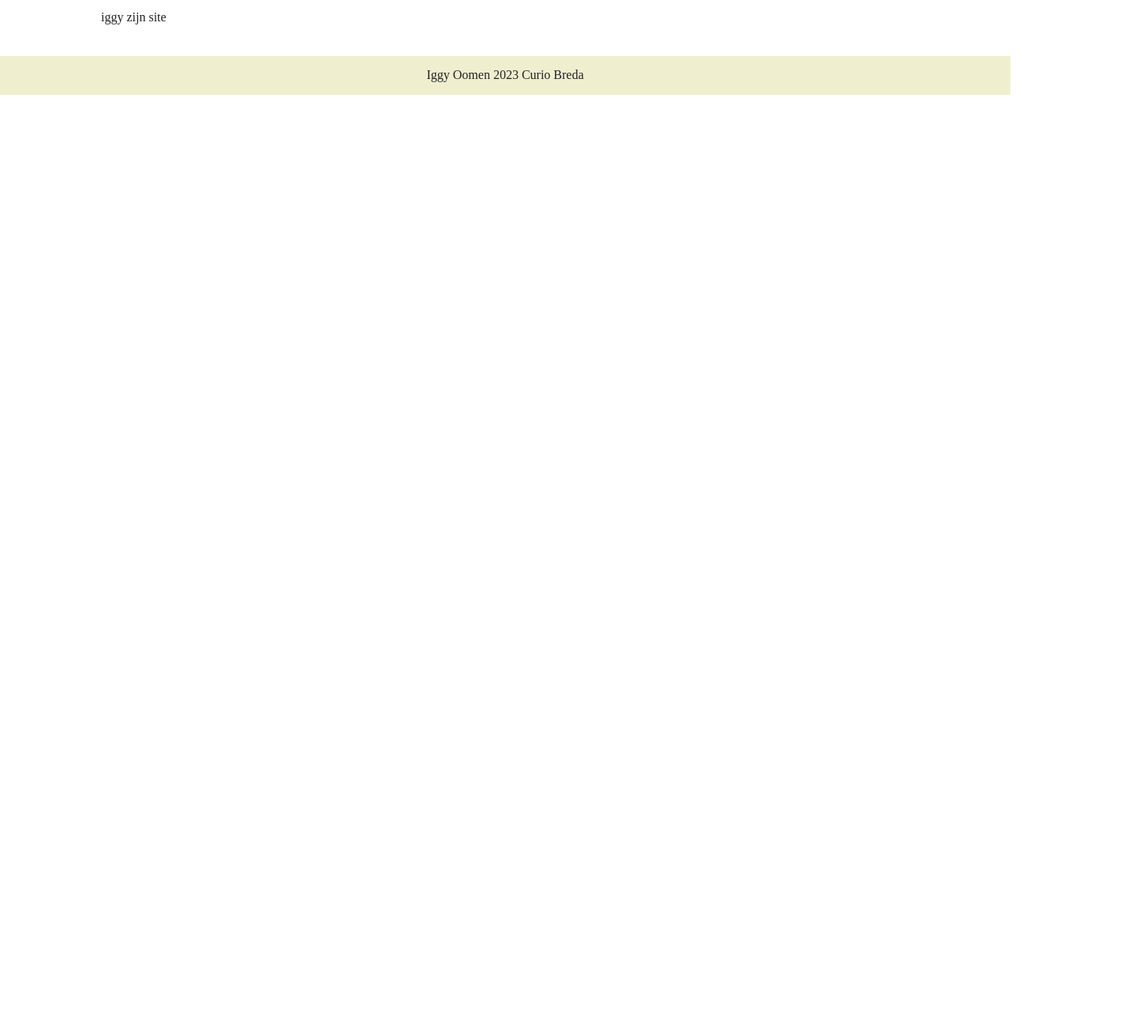
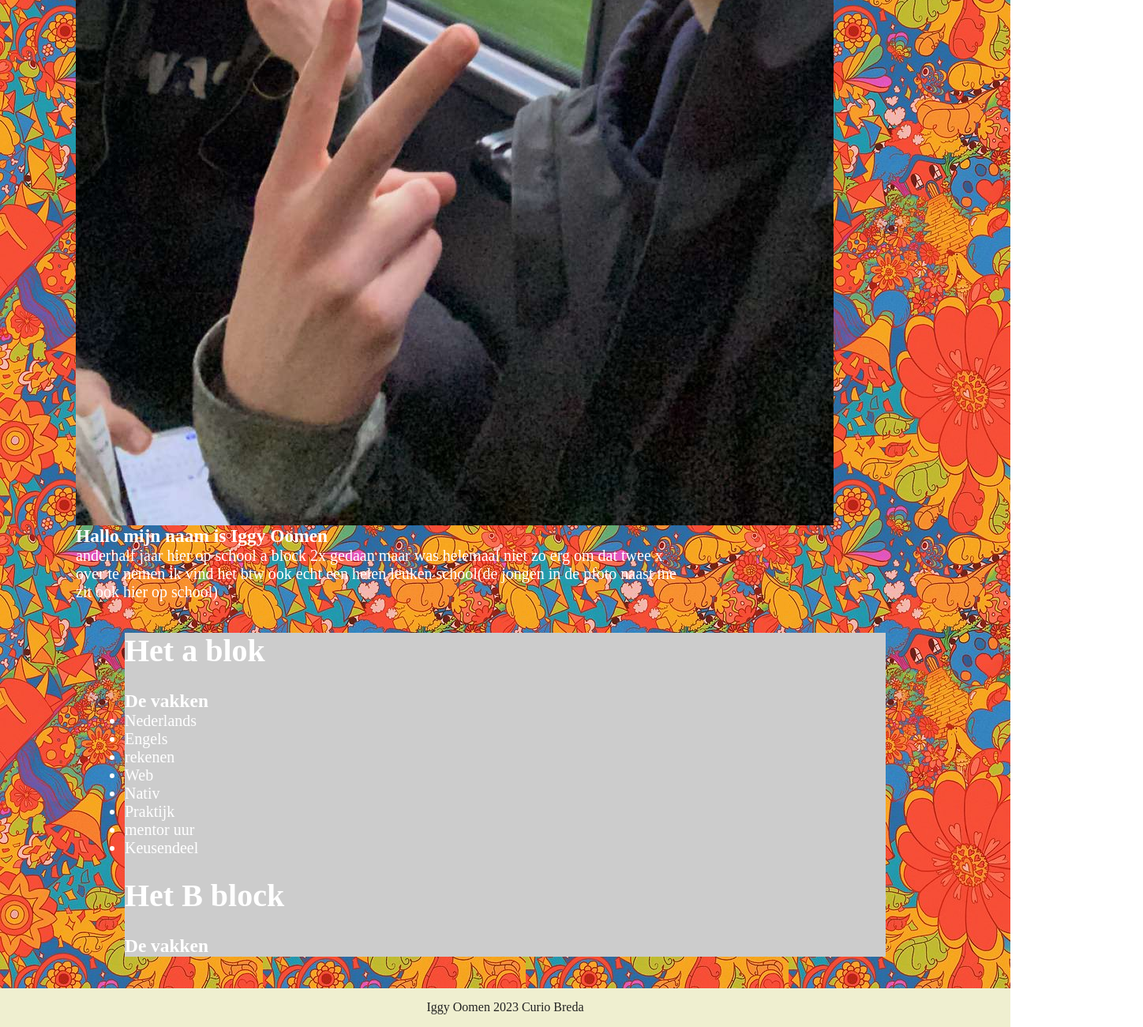
Before and after one commit to iggyoomen/opendag_Cblok, a plain HTML site: page index.html in a window 1280 px wide. Shown: the part 1127-2427 px from the top of the page at 79% size, 1448 px wide, since content can reach past the window. Before the commit the page ends 1247 px from the top, so only its background shows below. Drawn offline with Linux system fonts and the light colour scheme.

Commit message:
Main aan begonen
gewoon de vakken van a en b block er al bij gedaan

```diff
--- a/index.html
+++ b/index.html
@@ -14,25 +14,40 @@
             <header>
                 <div class="wrapper">
                     <div class="wow">
-                        <div class="ja">
-                            <img src="img/ja.png" alt="">
-
-                        </div>
-                        <div class="aids">
-                            <img src="img/aids.jpg" alt="">
+                        <div class="jaa">
+                            <img src="img/IGGY.jpg" alt="">
+                                <h3>Hallo mijn naam is Iggy Oomen</h3>
+                                <p>anderhalf jaar hier op school a block 2x gedaan maar was helemaal niet zo erg om dat twee x over te nemen ik vind het btw ook echt een helen leuken school(de jongen in de pfoto naast me zit ook hier op school)</p>
                         </div>
                     </div>
                 </div>
             </header>
         </div>
     </div>
-    <div class="wrapper">
-        <main>
-
-            <p>iggy zijn site</p>
-        </main>
-    </div>
-
+        <div class="wrapper">
+            <main>
+                <div class="blokzetter">
+                    <div class="Ablok">
+                        <h1>Het a blok</h1>
+                        <h3>De vakken</h3>
+                        <ul>
+                            <li>Nederlands</li>
+                            <li>Engels</li>
+                            <li>rekenen</li>
+                            <li>Web</li>
+                            <li>Nativ</li>
+                            <li>Praktijk</li>
+                            <li>mentor uur</li>
+                            <li>Keusendeel</li>
+                        </ul>
+                    </div>
+                    <div class="Bblok">
+                        <H1>Het B block</H1>
+                        <h3>De vakken</h3>
+                    </div>
+                </div>
+            </main>
+        </div>
     <footer> Iggy Oomen 2023 Curio Breda</footer>
 </body>
 </html>
--- a/main.css
+++ b/main.css
@@ -93,14 +93,12 @@ textarea {
 }
 
 body {
-    background-image: url(img/aids.jpg);
-    background-repeat: no-repeat;
-}
-
-.bheader{
     background-image: url(./img/ezgif.com-webp-to-jpg.jpg);;
     margin: 40px;
 }
+
+
+
 
 header {
     display: grid;
@@ -140,7 +138,20 @@ main{
     color: white;
 }
 
+.ja{
+    margin-top: 15px;
+    display: flex;
+    justify-content: left;
 
+}
+main{
+    text-decoration: none;
+    color: white;
+    font-size: 20px;
+    background-color: #ccc;
+    margin-left: 30px;
+    margin-right: 30px;
+}
 footer{
     display: flex;
     justify-content: center;
```
Also changed, not shown: img/IGGY.jpg (added).
